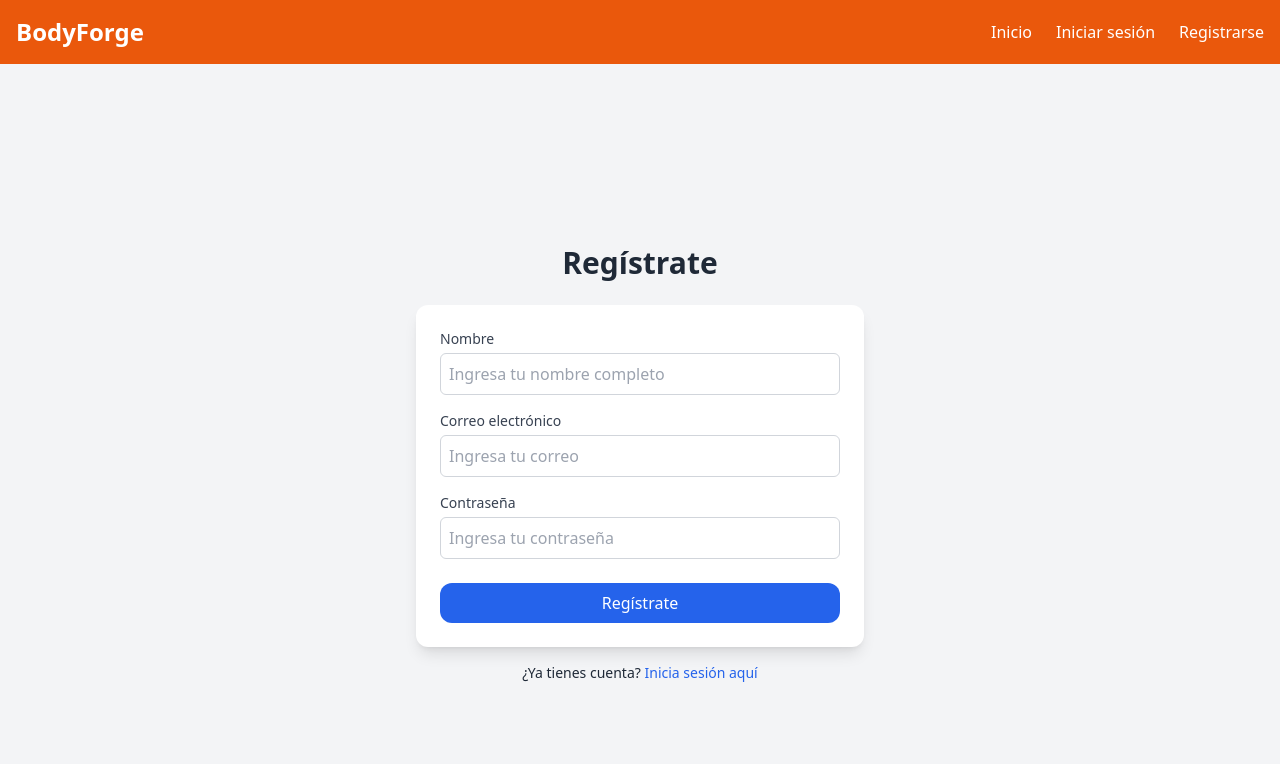
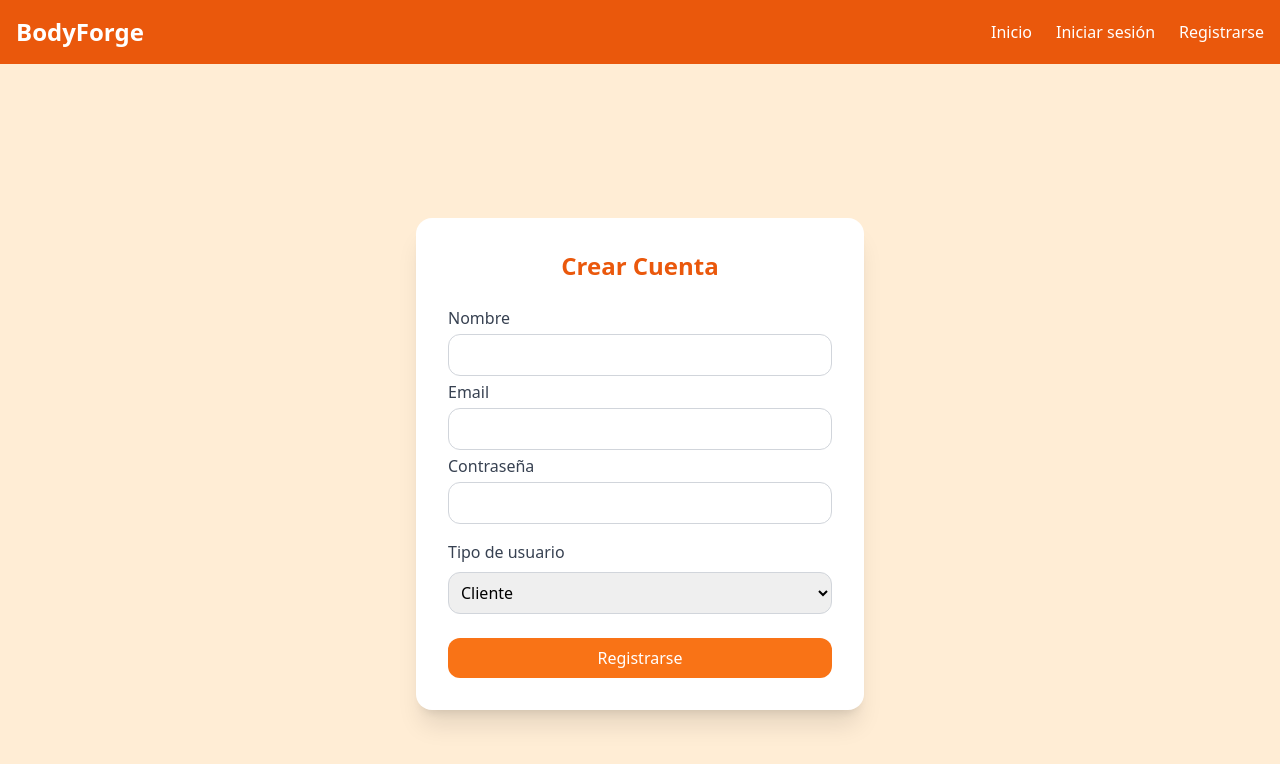
Before and after one commit to JoaoCorozo/GimnasioBodyForge, a React (Vite) app: page /register in a window 1280 px wide. Shown: the top 764 px of the page. Built offline with nearby package versions, Linux system fonts and the light colour scheme.

Commit message:
Avances varios

```diff
--- a/src/App.jsx
+++ b/src/App.jsx
@@ -4,6 +4,8 @@ import Navbar from './components/Navbar'; // Importamos la barra de navegación
 import Home from './pages/Home';
 import Login from './pages/Login';
 import Register from './pages/Register';
+import ClientDashboard from "./pages/ClientDashboard";
+import Profile from "./pages/Profile";
 
 const App = () => {
   return (
@@ -13,6 +15,8 @@ const App = () => {
         <Route path="/" element={<Home />} />
         <Route path="/login" element={<Login />} />
         <Route path="/register" element={<Register />} />
+        <Route path="/cliente" element={<ClientDashboard />} />
+        <Route path="/perfil" element={<Profile />} />
       </Routes>
     </div>
   );
--- /dev/null
+++ b/src/pages/ClientDashboard.jsx
@@ -0,0 +1,123 @@
+import React, { useState } from "react";
+
+const horariosIniciales = [
+  {
+    id: 1,
+    inicio: "08:00",
+    termino: "10:00",
+    cupos: 5,
+    reservado: false,
+    clase: "Yoga",
+    entrenador: "Carlos Gómez",
+  },
+  {
+    id: 2,
+    inicio: "10:00",
+    termino: "12:00",
+    cupos: 3,
+    reservado: false,
+    clase: "Pilates",
+    entrenador: "Ana López",
+  },
+  {
+    id: 3,
+    inicio: "18:00",
+    termino: "20:00",
+    cupos: 2,
+    reservado: false,
+    clase: "Zumba",
+    entrenador: "Luis Pérez",
+  },
+  {
+    id: 4,
+    inicio: "20:00",
+    termino: "22:00",
+    cupos: 0,
+    reservado: false,
+    clase: "Crossfit",
+    entrenador: "Marcela Torres",
+  },
+];
+
+const ClientDashboard = () => {
+  const [horarios, setHorarios] = useState(horariosIniciales);
+
+  const handleReservar = (id) => {
+    setHorarios((prev) =>
+      prev.map((h) =>
+        h.id === id && h.cupos > 0 && !h.reservado
+          ? { ...h, cupos: h.cupos - 1, reservado: true }
+          : h
+      )
+    );
+  };
+
+  const handleCancelar = (id) => {
+    setHorarios((prev) =>
+      prev.map((h) =>
+        h.id === id && h.reservado
+          ? { ...h, cupos: h.cupos + 1, reservado: false }
+          : h
+      )
+    );
+  };
+
+  return (
+    <div className="min-h-screen bg-orange-50 p-6">
+      <h1 className="text-3xl font-bold text-orange-600 mb-4 text-center">
+        Reservas de Clases
+      </h1>
+      <div className="overflow-x-auto">
+        <table className="w-full bg-white rounded-xl shadow-lg overflow-hidden">
+          <thead className="bg-orange-200">
+            <tr>
+              <th className="p-3 text-left">Clase</th>
+              <th className="p-3 text-left">Entrenador</th>
+              <th className="p-3 text-left">Inicio</th>
+              <th className="p-3 text-left">Término</th>
+              <th className="p-3 text-left">Cupos disponibles</th>
+              <th className="p-3 text-left">Acciones</th>
+            </tr>
+          </thead>
+          <tbody>
+            {horarios.map((horario) => (
+              <tr key={horario.id} className="border-b">
+                <td className="p-3">{horario.clase}</td>
+                <td className="p-3">{horario.entrenador}</td>
+                <td className="p-3">{horario.inicio}</td>
+                <td className="p-3">{horario.termino}</td>
+                <td className="p-3">{horario.cupos}</td>
+                <td className="p-3 space-x-2">
+                  <button
+                    onClick={() => handleReservar(horario.id)}
+                    disabled={horario.cupos === 0 || horario.reservado}
+                    className={`px-3 py-1 rounded text-white ${
+                      horario.cupos === 0 || horario.reservado
+                        ? "bg-gray-400 cursor-not-allowed"
+                        : "bg-orange-500 hover:bg-orange-600"
+                    }`}
+                  >
+                    Reservar
+                  </button>
+                  <button
+                    onClick={() => handleCancelar(horario.id)}
+                    disabled={!horario.reservado}
+                    className={`px-3 py-1 rounded text-white ${
+                      horario.reservado
+                        ? "bg-red-500 hover:bg-red-600"
+                        : "bg-gray-400 cursor-not-allowed"
+                    }`}
+                  >
+                    Cancelar
+                  </button>
+                </td>
+              </tr>
+            ))}
+          </tbody>
+        </table>
+      </div>
+    </div>
+  );
+};
+
+export default ClientDashboard;
--- a/src/pages/Login.jsx
+++ b/src/pages/Login.jsx
@@ -1,35 +1,81 @@
-import { Link } from "react-router-dom";
+import React, { useState } from "react";
 
 const Login = () => {
+  const [form, setForm] = useState({
+    email: "",
+    password: "",
+  });
+
+  const [errors, setErrors] = useState({});
+
+  const validate = () => {
+    const newErrors = {};
+    if (!/\S+@\S+\.\S+/.test(form.email)) {
+      newErrors.email = "Ingrese un email válido.";
+    }
+    if (!form.password.trim()) {
+      newErrors.password = "La contraseña es obligatoria.";
+    }
+    return newErrors;
+  };
+
+  const handleChange = (e) => {
+    setForm({ ...form, [e.target.name]: e.target.value });
+  };
+
+  const handleSubmit = (e) => {
+    e.preventDefault();
+    const validationErrors = validate();
+    if (Object.keys(validationErrors).length > 0) {
+      setErrors(validationErrors);
+      return;
+    }
+
+    console.log("Iniciando sesión con:", form);
+    // Aquí luego se conectará con el backend
+  };
+
   return (
-    <div className="flex items-center justify-center h-screen bg-orange-100">
-      <div className="bg-white shadow-2xl rounded-2xl p-10 w-full max-w-md">
-        <h2 className="text-3xl font-bold text-orange-600 mb-6 text-center">Iniciar sesión</h2>
-        <form className="flex flex-col gap-4">
+    <div className="min-h-screen flex items-center justify-center bg-orange-100 p-4">
+      <form
+        onSubmit={handleSubmit}
+        className="bg-white p-8 rounded-2xl shadow-xl w-full max-w-md"
+      >
+        <h2 className="text-2xl font-bold text-orange-600 mb-6 text-center">
+          Iniciar Sesión
+        </h2>
+
+        <label className="block mb-1 text-gray-700">Email</label>
         <input
           type="email"
-            placeholder="Correo electrónico"
-            className="border border-gray-300 rounded-lg p-3 focus:outline-none focus:ring-2 focus:ring-orange-500"
+          name="email"
+          value={form.email}
+          onChange={handleChange}
+          className="w-full p-2 border border-gray-300 rounded-xl mb-1"
         />
+        {errors.email && (
+          <p className="text-red-500 text-sm mb-2">{errors.email}</p>
+        )}
+
+        <label className="block mb-1 text-gray-700">Contraseña</label>
         <input
           type="password"
-            placeholder="Contraseña"
-            className="border border-gray-300 rounded-lg p-3 focus:outline-none focus:ring-2 focus:ring-orange-500"
+          name="password"
+          value={form.password}
+          onChange={handleChange}
+          className="w-full p-2 border border-gray-300 rounded-xl mb-1"
         />
+        {errors.password && (
+          <p className="text-red-500 text-sm mb-2">{errors.password}</p>
+        )}
+
         <button
           type="submit"
-            className="bg-orange-600 text-white py-3 rounded-lg hover:bg-orange-700 transition"
+          className="w-full bg-orange-500 text-white p-2 rounded-xl hover:bg-orange-600 transition mt-4"
         >
           Entrar
         </button>
       </form>
-        <p className="text-center text-sm mt-4">
-          ¿No tienes cuenta?{" "}
-          <Link to="/register" className="text-orange-600 font-semibold hover:underline">
-            Regístrate aquí
-          </Link>
-        </p>
-      </div>
     </div>
   );
 };
--- /dev/null
+++ b/src/pages/Profile.jsx
@@ -0,0 +1,38 @@
+import React from "react";
+
+const Profile = () => {
+  // Datos de ejemplo, los cuales en una app real podrían venir de un servidor
+  const cliente = {
+    nombre: "Juan Pérez",
+    correo: "juan@example.com",
+    historialClases: [
+      { clase: "Yoga", fecha: "2025-04-21", hora: "08:00 - 10:00" },
+      { clase: "Pilates", fecha: "2025-04-22", hora: "10:00 - 12:00" },
+    ],
+  };
+
+  return (
+    <div className="p-6 min-h-screen bg-orange-50">
+      <h1 className="text-3xl font-bold text-orange-600 mb-4">Mi Perfil</h1>
+
+      <div className="bg-white p-6 rounded-xl shadow-md mb-6">
+        <h2 className="text-xl font-semibold text-gray-700">Información Personal</h2>
+        <p className="mt-2">Nombre: {cliente.nombre}</p>
+        <p>Correo: {cliente.correo}</p>
+      </div>
+
+      <div className="bg-white p-6 rounded-xl shadow-md">
+        <h2 className="text-xl font-semibold text-gray-700">Historial de Clases</h2>
+        <ul className="mt-4">
+          {cliente.historialClases.map((clase, index) => (
+            <li key={index} className="mb-4">
+              <span className="font-medium">{clase.clase}</span> - {clase.fecha} ({clase.hora})
+            </li>
+          ))}
+        </ul>
+      </div>
+    </div>
+  );
+};
+
+export default Profile;
--- a/src/pages/Register.jsx
+++ b/src/pages/Register.jsx
@@ -1,43 +1,108 @@
-import React from 'react';
-import { Link } from 'react-router-dom';
+import React, { useState } from "react";
 
 const Register = () => {
+  const [form, setForm] = useState({
+    nombre: "",
+    email: "",
+    password: "",
+    tipo: "cliente",
+  });
+
+  const [errors, setErrors] = useState({});
+
+  const validate = () => {
+    const newErrors = {};
+    if (form.nombre.trim().length < 3) {
+      newErrors.nombre = "El nombre debe tener al menos 3 caracteres.";
+    }
+    if (!/\S+@\S+\.\S+/.test(form.email)) {
+      newErrors.email = "Ingrese un email válido.";
+    }
+    if (form.password.length < 6) {
+      newErrors.password = "La contraseña debe tener al menos 6 caracteres.";
+    }
+    return newErrors;
+  };
+
+  const handleChange = (e) => {
+    setForm({ ...form, [e.target.name]: e.target.value });
+  };
+
+  const handleSubmit = (e) => {
+    e.preventDefault();
+    const validationErrors = validate();
+    if (Object.keys(validationErrors).length > 0) {
+      setErrors(validationErrors);
+      return;
+    }
+    console.log("Registrando usuario:", form);
+    // Aquí luego se conectará con el backend
+  };
+
   return (
-    <div className="min-h-screen flex flex-col justify-center items-center bg-gray-100 text-gray-800">
-      <h2 className="text-3xl font-semibold mb-6">Regístrate</h2>
-      <form className="w-full max-w-md bg-white p-6 rounded-xl shadow-lg">
-        <div className="mb-4">
-          <label htmlFor="name" className="block text-sm font-medium text-gray-700">Nombre</label>
+    <div className="min-h-screen flex items-center justify-center bg-orange-100 p-4">
+      <form
+        onSubmit={handleSubmit}
+        className="bg-white p-8 rounded-2xl shadow-xl w-full max-w-md"
+      >
+        <h2 className="text-2xl font-bold text-orange-600 mb-6 text-center">
+          Crear Cuenta
+        </h2>
+
+        <label className="block mb-1 text-gray-700">Nombre</label>
         <input
           type="text"
-            id="name"
-            className="w-full mt-1 p-2 border border-gray-300 rounded-md"
-            placeholder="Ingresa tu nombre completo"
+          name="nombre"
+          value={form.nombre}
+          onChange={handleChange}
+          className="w-full p-2 border border-gray-300 rounded-xl mb-1"
         />
-        </div>
-        <div className="mb-4">
-          <label htmlFor="email" className="block text-sm font-medium text-gray-700">Correo electrónico</label>
+        {errors.nombre && (
+          <p className="text-red-500 text-sm mb-2">{errors.nombre}</p>
+        )}
+
+        <label className="block mb-1 text-gray-700">Email</label>
         <input
           type="email"
-            id="email"
-            className="w-full mt-1 p-2 border border-gray-300 rounded-md"
-            placeholder="Ingresa tu correo"
+          name="email"
+          value={form.email}
+          onChange={handleChange}
+          className="w-full p-2 border border-gray-300 rounded-xl mb-1"
         />
-        </div>
-        <div className="mb-6">
-          <label htmlFor="password" className="block text-sm font-medium text-gray-700">Contraseña</label>
+        {errors.email && (
+          <p className="text-red-500 text-sm mb-2">{errors.email}</p>
+        )}
+
+        <label className="block mb-1 text-gray-700">Contraseña</label>
         <input
           type="password"
-            id="password"
-            className="w-full mt-1 p-2 border border-gray-300 rounded-md"
-            placeholder="Ingresa tu contraseña"
+          name="password"
+          value={form.password}
+          onChange={handleChange}
+          className="w-full p-2 border border-gray-300 rounded-xl mb-1"
         />
-        </div>
-        <button type="submit" className="w-full bg-blue-600 text-white p-2 rounded-xl hover:bg-blue-700 transition">Regístrate</button>
+        {errors.password && (
+          <p className="text-red-500 text-sm mb-2">{errors.password}</p>
+        )}
+
+        <label className="block mb-2 mt-3 text-gray-700">Tipo de usuario</label>
+        <select
+          name="tipo"
+          value={form.tipo}
+          onChange={handleChange}
+          className="w-full p-2 mb-6 border border-gray-300 rounded-xl"
+        >
+          <option value="cliente">Cliente</option>
+          <option value="entrenador">Entrenador</option>
+        </select>
+
+        <button
+          type="submit"
+          className="w-full bg-orange-500 text-white p-2 rounded-xl hover:bg-orange-600 transition"
+        >
+          Registrarse
+        </button>
       </form>
-      <div className="mt-4 text-sm">
-        ¿Ya tienes cuenta? <Link to="/login" className="text-blue-600">Inicia sesión aquí</Link>
-      </div>
     </div>
   );
 };
```
Lines whose indentation alone changed are shown as unchanged.
